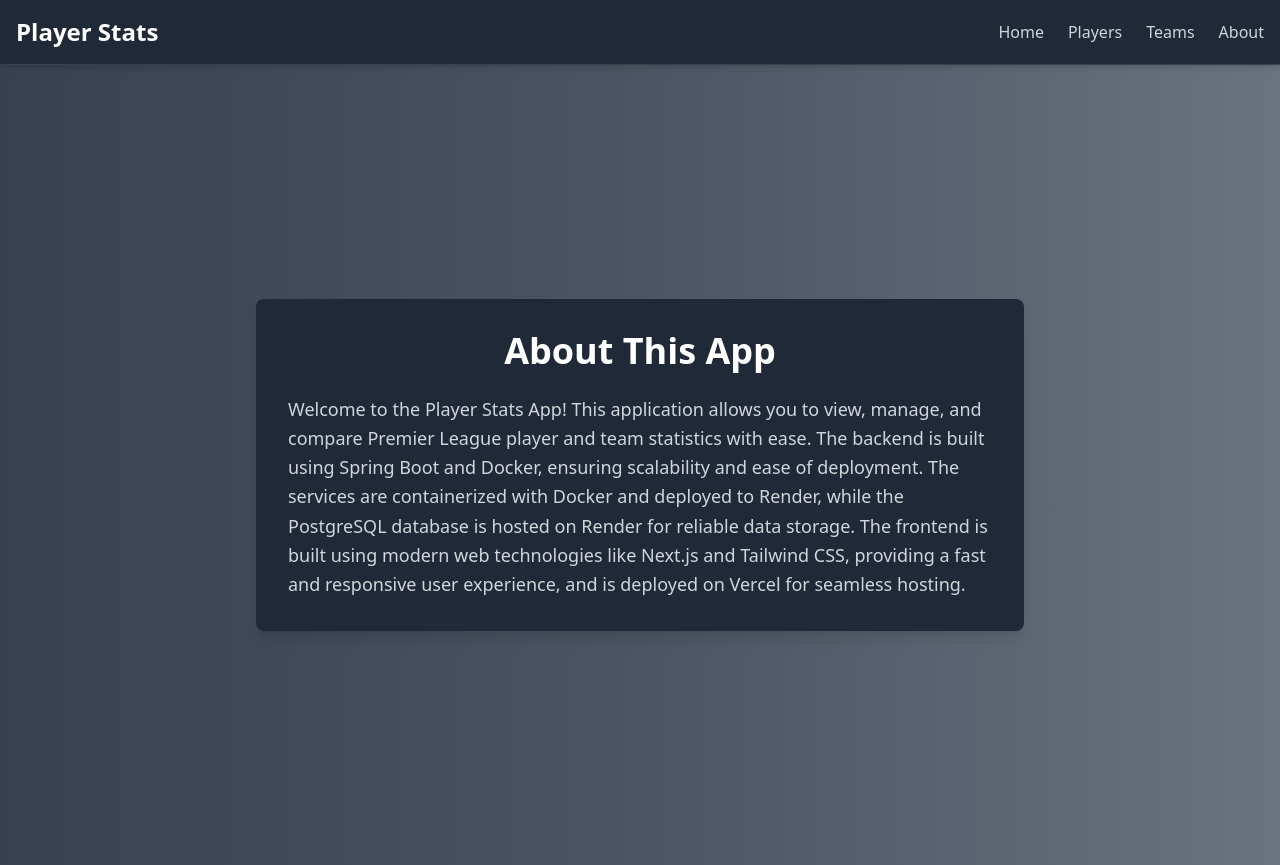
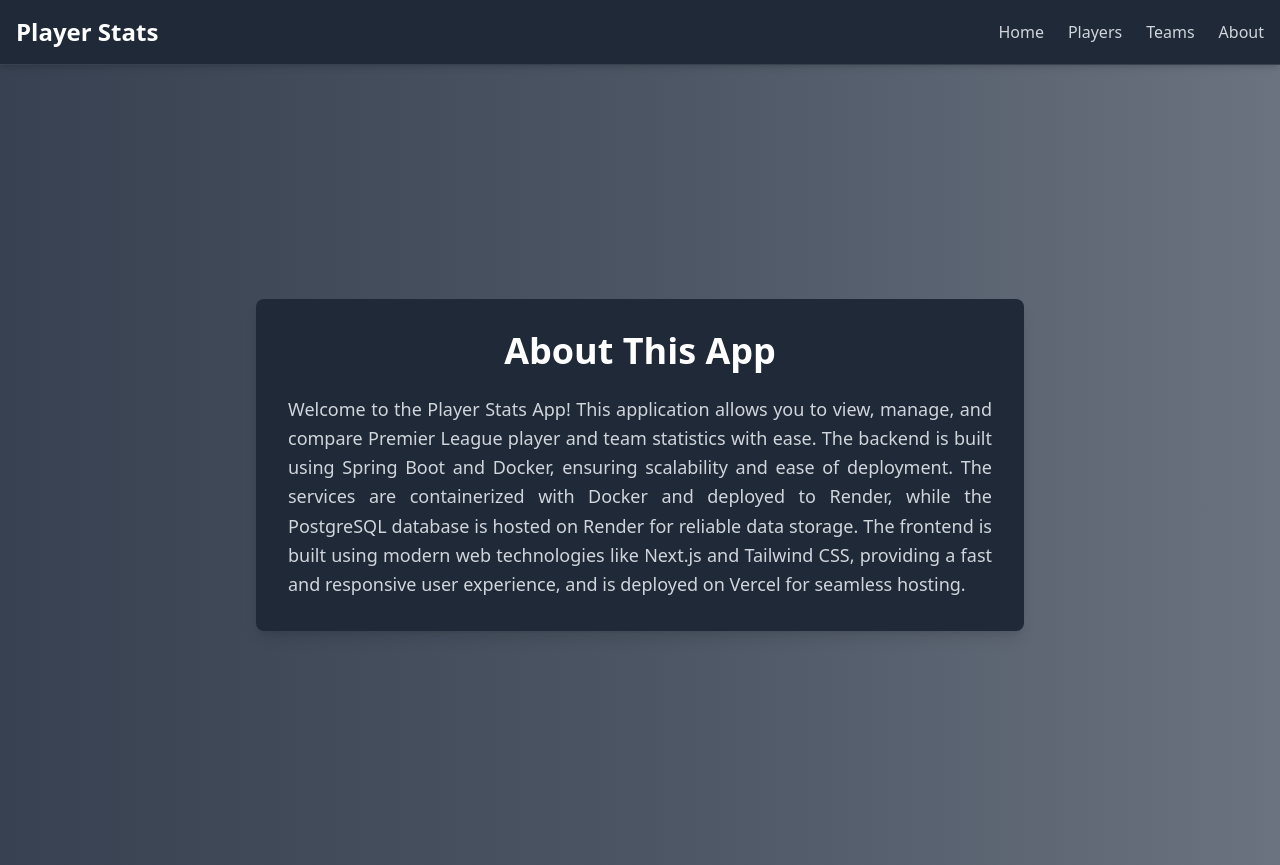
Before and after one commit to akram-n/premierleague_stats, a Next.js app in the folder frontend/: page /about in a window 1280 px wide. Built offline with nearby package versions, Linux system fonts and the light colour scheme.

Commit message:
docs: enhance README with detailed setup instructions and technology overview; update About page styling; integrate Vercel analytics

```diff
--- a/frontend/app/about/page.js
+++ b/frontend/app/about/page.js
@@ -3,7 +3,7 @@ export default function AboutPage() {
     <div className="bg-gradient-to-r from-gray-700 via-gray-600 to-gray-500 min-h-screen flex items-center justify-center p-6">
       <div className="bg-gray-800 text-white shadow-lg rounded-lg p-8 max-w-3xl w-full">
         <h1 className="text-4xl font-bold text-center mb-6">About This App</h1>
-        <p className="text-lg text-gray-300 leading-relaxed">
+        <p className="text-lg text-gray-300 leading-relaxed text-justify">
           Welcome to the Player Stats App! This application allows you to view,
           manage, and compare Premier League player and team statistics with
           ease. The backend is built using Spring Boot and Docker, ensuring
--- a/frontend/app/layout.js
+++ b/frontend/app/layout.js
@@ -1,3 +1,4 @@
+import { Analytics } from "@vercel/analytics/react";
 import Header from "@/components/Header";
 import "./globals.css";
 
@@ -13,6 +14,7 @@ export default function RootLayout({ children }) {
       <body>
         <Header />
         <main>{children}</main>
+        <Analytics />
       </body>
     </html>
   );
--- a/package.json
+++ b/package.json
@@ -13,5 +13,8 @@
   "description": "",
   "devDependencies": {
     "concurrently": "^9.1.2"
+  },
+  "dependencies": {
+    "@vercel/analytics": "^1.4.1"
   }
 }
```
Also changed, not shown: 2 other files (tests, documents, lock files or other folders).
